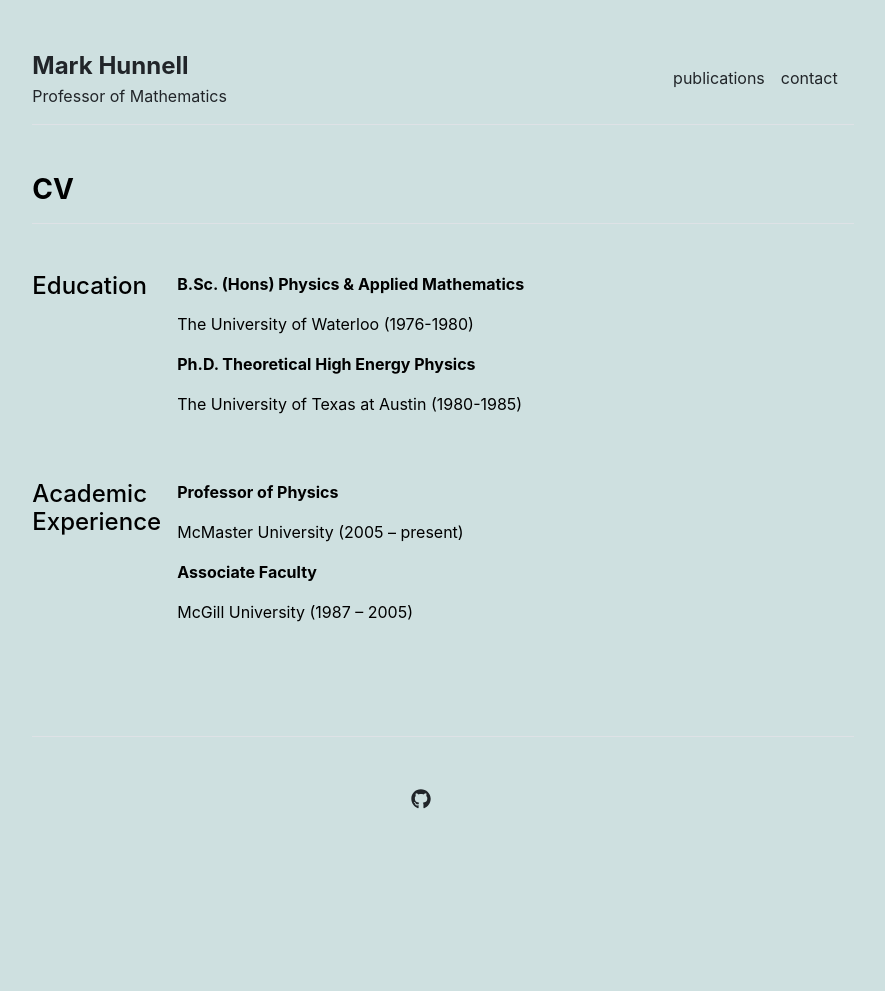
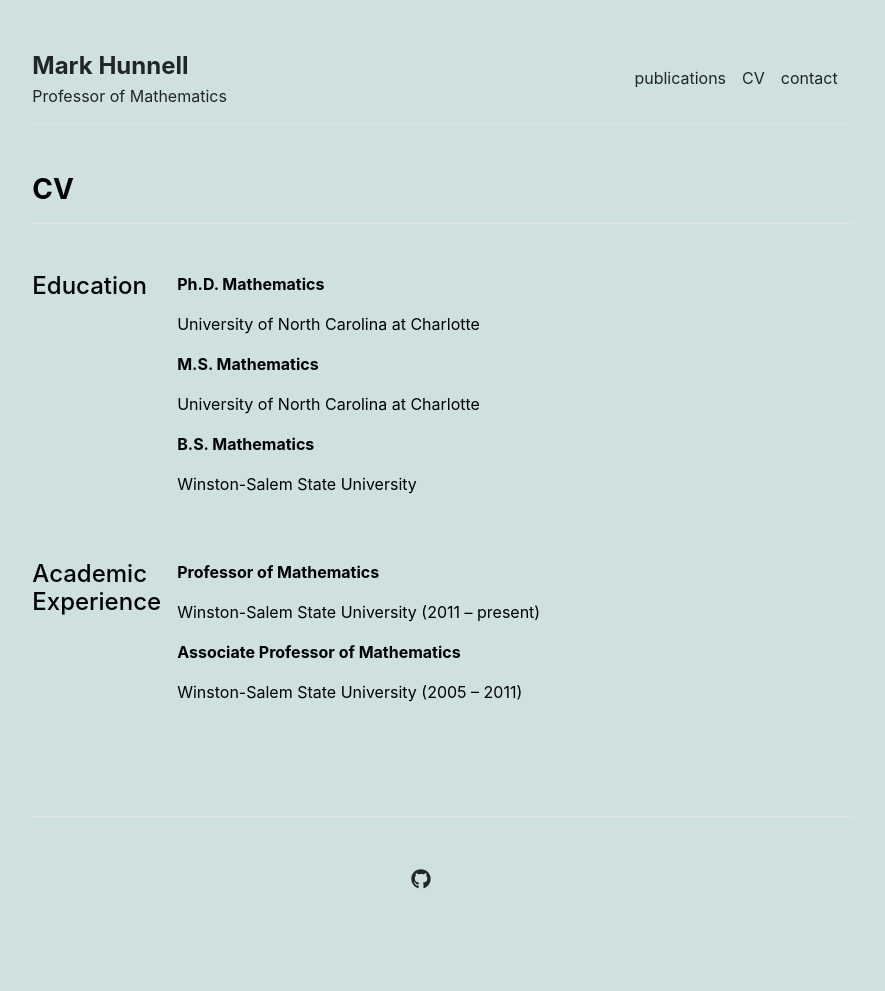
Before and after one commit to hunnellm/hunnellm.github.io, a Jekyll site: the page built from cv.md, in a window 1280 px wide. Shown: the whole page, without its empty margins (197-1082 px from the left). Built offline with Jekyll 4.4.1, drawn with Linux system fonts in a browser that asks for light colours; before the commit the page ends 911 px from its top, so only the background shows below that.

Commit message:
Add CV tab to top navigation and update CV data for Mark Hunnell
Co-authored-by: hunnellm <137966235+hunnellm@users.noreply.github.com>

```diff
--- a/_data/cv/academic-experience.yml
+++ b/_data/cv/academic-experience.yml
@@ -1,5 +1,5 @@
-- title: 'Professor of Physics'
-  description: 'McMaster University (2005 – present)'
+- title: 'Professor of Mathematics'
+  description: 'Winston-Salem State University (2011 – present)'
 
-- title: 'Associate Faculty'
-  description: 'McGill University (1987 – 2005)'
+- title: 'Associate Professor of Mathematics'
+  description: 'Winston-Salem State University (2005 – 2011)'
--- a/_data/cv/education.yml
+++ b/_data/cv/education.yml
@@ -1,5 +1,8 @@
-- title: 'B.Sc. (Hons) Physics & Applied Mathematics'
-  description: 'The University of Waterloo (1976-1980)'
+- title: 'Ph.D. Mathematics'
+  description: 'University of North Carolina at Charlotte'
 
-- title: 'Ph.D. Theoretical High Energy Physics'
-  description: 'The University of Texas at Austin (1980-1985)'
+- title: 'M.S. Mathematics'
+  description: 'University of North Carolina at Charlotte'
+
+- title: 'B.S. Mathematics'
+  description: 'Winston-Salem State University'
--- a/_data/settings.yml
+++ b/_data/settings.yml
@@ -2,7 +2,7 @@ menu:
 #- {name: 'people', url: '/people'}
 - {name: 'publications', url: '/publications'}
 #- {name: 'courses', url: '/courses'}
-#- {name: 'cv', url: '/cv'}
+- {name: 'CV', url: '/cv'}
 - {name: 'contact', url: '/contact'}
 
 people:
```
